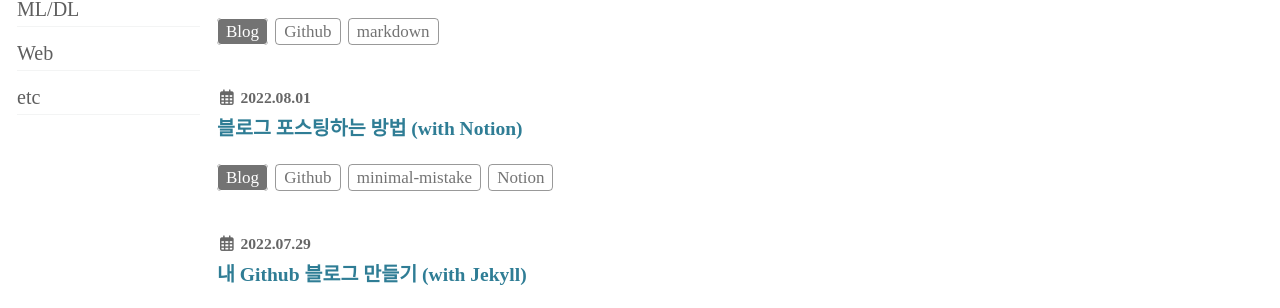
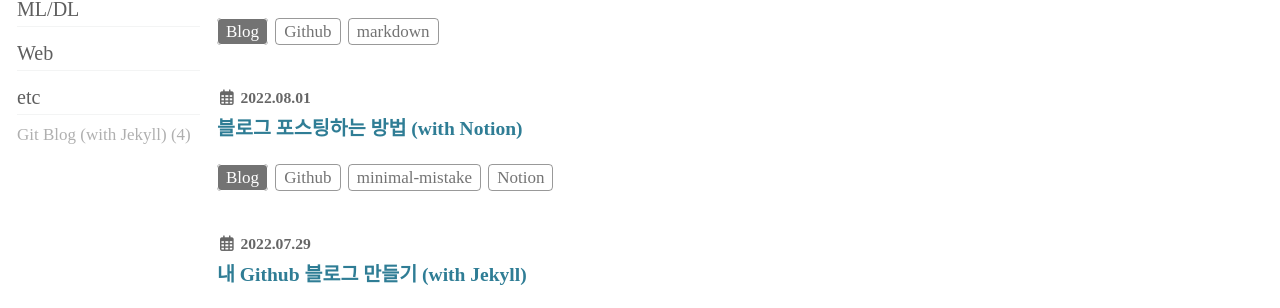
Before and after one commit to binnie723/binnie723.github.io, a Jekyll site: the page built from index.html, in a window 1280 px wide. Shown: the part 379-687 px from the top of the page. Built offline with Jekyll 4.4.1, drawn with Linux system fonts in a browser that asks for light colours; cached includes are drawn as plain includes; nearby versions of some CDN libraries; some web fonts are replaced; the list of posts is cut into pages by our own code.

Commit message:
Update _navigation.scss

```diff
--- a/_sass/minimal-mistakes/_navigation.scss
+++ b/_sass/minimal-mistakes/_navigation.scss
@@ -471,7 +471,7 @@
     color: inherit;
     font-size: 1em;
     font-family: $cute;
-    color: rgba(#fff,0.35);
+    color: rgba(#000,0.35);
 
     &:hover {
       text-decoration: underline;
```
